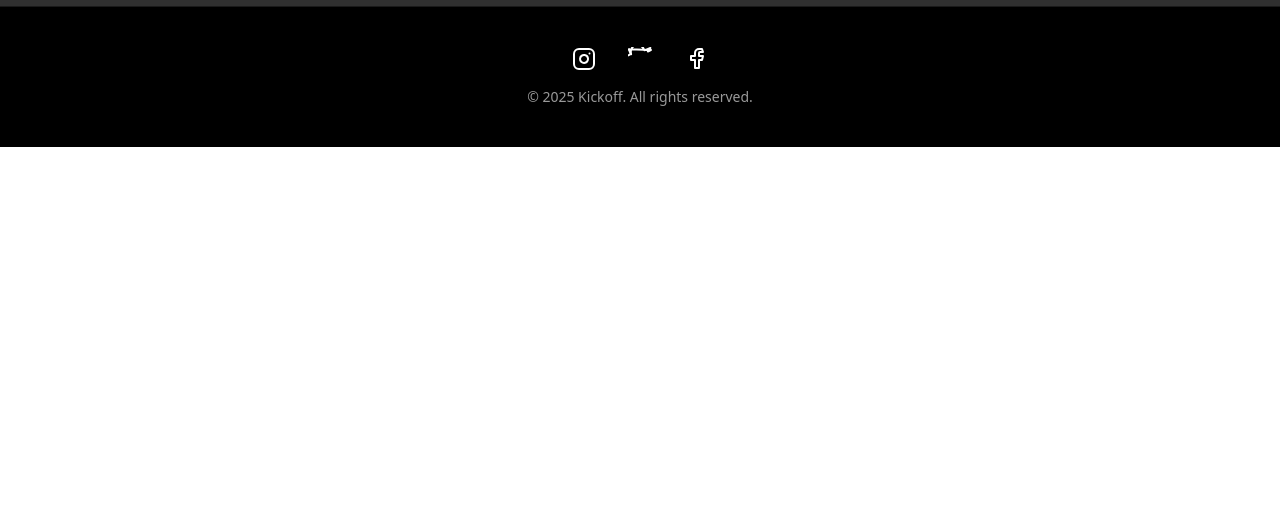
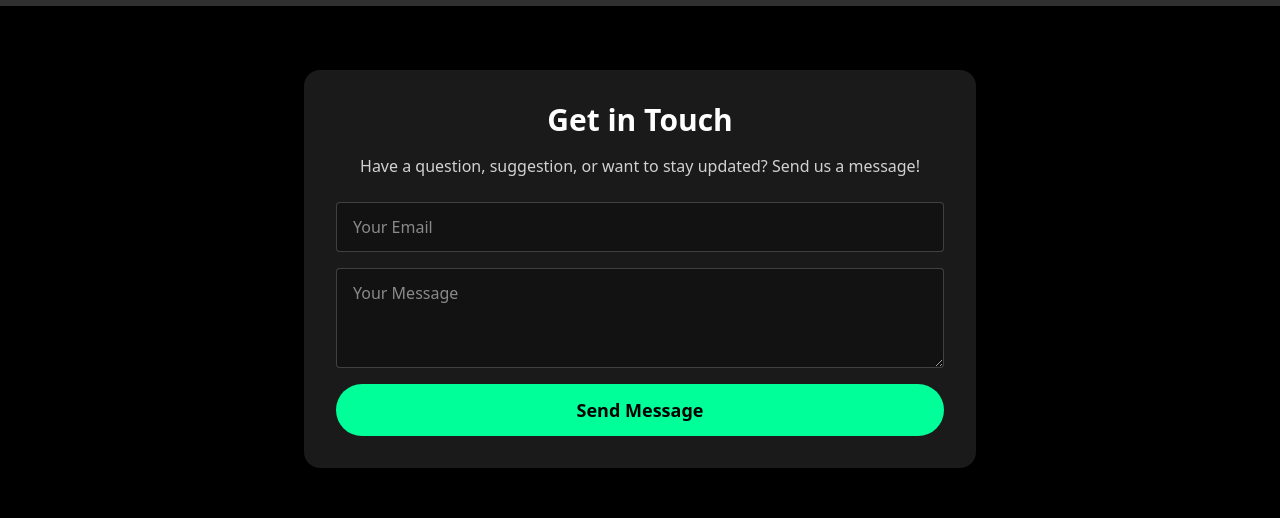
Before and after one commit to Shazaanashraff/kickoff_ecommerce_client, a React (Vite) app: page /about in a window 1280 px wide. Shown: the part 1610-2128 px from the top of the page. Before the commit the page ends 1757 px from the top, so only its background shows below. Built offline with nearby package versions, Linux system fonts and the light colour scheme; no server answers; grey boxes are pictures that could not be loaded.

Commit message:
changed fonts

```diff
--- a/index.html
+++ b/index.html
@@ -5,6 +5,7 @@
     <link rel="icon" type="image/svg+xml" href="/vite.svg" />
     <meta name="viewport" content="width=device-width, initial-scale=1.0" />
     <link href="/src/index.css" rel="stylesheet">
+    <link href="https://fonts.googleapis.com/css2?family=Montserrat:ital,wght@0,100..900;1,100..900&display=swap" rel="stylesheet" />
     <title>Vite + React</title>
   </head>
   <body>
--- /dev/null
+++ b/src/components/(Shop)/CallToAction.jsx
@@ -0,0 +1,68 @@
+import React, { useState } from 'react';
+import { useNavigate } from 'react-router-dom';
+import axios from 'axios';
+
+const CallToAction = () => {
+  const [email, setEmail] = useState('');
+  const [message, setMessage] = useState('');
+  const [loading, setLoading] = useState(false);
+  const [success, setSuccess] = useState(null);
+  const [error, setError] = useState(null);
+  const navigate = useNavigate();
+
+  const handleSubmit = async (e) => {
+    e.preventDefault();
+    setLoading(true);
+    setSuccess(null);
+    setError(null);
+    try {
+      const res = await axios.post('http://localhost:5001/api/contact', { email, message });
+      if (res.data.success) {
+        setSuccess('Your message has been sent!');
+        setEmail('');
+        setMessage('');
+      } else {
+        setError(res.data.message || 'Failed to send message.');
+      }
+    } catch (err) {
+      setError(err.response?.data?.message || err.message);
+    } finally {
+      setLoading(false);
+    }
+  };
+
+  return (
+    <section id="calltoaction" className="max-w-2xl mx-auto my-16 bg-white/10 rounded-2xl p-8 shadow-lg flex flex-col items-center">
+      <h2 className="text-3xl font-bold text-white mb-4 text-center">Get in Touch</h2>
+      <p className="text-white/80 mb-6 text-center">Have a question, suggestion, or want to stay updated? Send us a message!</p>
+      <form onSubmit={handleSubmit} className="w-full flex flex-col gap-4">
+        <input
+          type="email"
+          placeholder="Your Email"
+          value={email}
+          onChange={e => setEmail(e.target.value)}
+          className="bg-black/30 border border-white/20 rounded px-4 py-3 text-white focus:outline-none"
+          required
+        />
+        <textarea
+          placeholder="Your Message"
+          value={message}
+          onChange={e => setMessage(e.target.value)}
+          className="bg-black/30 border border-white/20 rounded px-4 py-3 text-white focus:outline-none min-h-[100px]"
+          required
+        />
+        <button
+          type="submit"
+          className="bg-[#00FF99] text-black font-semibold rounded-full px-6 py-3 text-lg hover:bg-[#00E589] transition"
+          disabled={loading}
+        >
+          {loading ? 'Sending...' : 'Send Message'}
+        </button>
+        {success && <div className="text-green-400 text-center mt-2">{success}</div>}
+        {error && <div className="text-red-400 text-center mt-2">{error}</div>}
+      </form>
+    </section>
+  );
+};
+
+export default CallToAction;
--- a/src/components/(Shop)/Footer.jsx
+++ b/src/components/(Shop)/Footer.jsx
@@ -1,8 +1,9 @@
 import React from 'react';
 import { Instagram, Twitter, Facebook } from 'lucide-react';
 
-const Footer = () => (
-  <footer className="bg-black border-t border-white/10 py-8 px-4 mt-16">
+const Footer = ({ SignupForDeals }) => (
+  <footer className="py-10 bg-black/80 border-t border-white/10 flex flex-col items-center">
+    {SignupForDeals && <SignupForDeals />}
     <div className="max-w-7xl mx-auto flex flex-col md:flex-row items-center justify-between gap-4">
       <div className="text-white/80 text-sm">&copy; {new Date().getFullYear()} Kickoff Ecommerce. All rights reserved.</div>
       <div className="flex gap-6 items-center">
--- a/src/components/(Shop)/Navbar.jsx
+++ b/src/components/(Shop)/Navbar.jsx
@@ -106,7 +106,7 @@ const Navbar = () => {
               </div>
 
               <motion.a
-                href="#"
+                href="#calltoaction"
                 whileHover={{ scale: 1.05 }}
                 className="bg-white text-black rounded-full px-4 py-1 text-xs font-semibold shadow transition hover:bg-gray-100 ml-2"
                 style={{ fontFamily: 'Space Grotesk, sans-serif' }}
--- a/src/index.css
+++ b/src/index.css
@@ -1 +1,5 @@
 @import "tailwindcss";
+
++html, body {
+  font-family: 'Montserrat', Arial, Helvetica, sans-serif;
+}
--- a/src/pages/(Shop)/About.jsx
+++ b/src/pages/(Shop)/About.jsx
@@ -1,6 +1,7 @@
 import React from 'react';
 import Navbar from '../../components/(Shop)/Navbar';
 import { motion, useViewportScroll, useTransform } from 'framer-motion';
+import CallToAction from '../../components/(Shop)/CallToAction';
 
 const heroImg = 'https://images.unsplash.com/photo-1517649763962-0c623066013b?auto=format&fit=crop&w=900&q=80'; // placeholder
 const jerseyImg = 'https://images.unsplash.com/photo-1506744038136-46273834b3fb?auto=format&fit=crop&w=800&q=80'; // placeholder
@@ -63,7 +64,7 @@ const About = () => {
             At <span className="font-bold text-[#00FF99]">Kickoff</span>, we believe every jersey tells a story. Our collection is curated for those who live and breathe football, and who demand nothing but the best in quality and design. Each piece is crafted with precision, using premium fabrics and authentic details, so you can wear your passion on and off the pitch.
           </p>
           <p className="text-white/70 text-base">
-            Whether you’re a die-hard supporter or a collector, our jerseys are made to inspire greatness. Experience the difference of true craftsmanship and celebrate the beautiful game with us.
+            Whether you're a die-hard supporter or a collector, our jerseys are made to inspire greatness. Experience the difference of true craftsmanship and celebrate the beautiful game with us.
           </p>
         </motion.div>
         <motion.div
@@ -136,6 +137,7 @@ const About = () => {
       </section>
 
       {/* Social Media Links */}
+      <CallToAction id="calltoaction" />
       <footer className="py-10 bg-black/80 border-t border-white/10 flex flex-col items-center">
         <div className="flex gap-8 mb-4">
           {socialLinks.map(link => (
--- a/src/pages/(Shop)/Home.jsx
+++ b/src/pages/(Shop)/Home.jsx
@@ -5,6 +5,7 @@ import BestSellers from '../../components/(Shop)/BestSellers'
 import CategoriesBento from '../../components/(Shop)/CategoriesBento'
 import FeaturedProducts from '../../components/(Shop)/featuredProducts'
 import Footer from '../../components/(Shop)/Footer'
+import CallToAction from '../../components/(Shop)/CallToAction'
 
 const Home = () => {
   return (
@@ -14,42 +15,26 @@ const Home = () => {
       <BestSellers />
       <CategoriesBento />
       <FeaturedProducts />
-      <CallToAction />
-      <SignupForDeals />
-      <Footer />
+      <CallToAction id="calltoaction" />
+      <Footer SignupForDeals={SignupForDeals} />
     </div>
   )
 }
 
-// Call to Action component
-const CallToAction = () => (
-  <section className="py-16 bg-gradient-to-r from-black via-[#00FF99]/10 to-black text-center">
-    <h2 className="text-4xl md:text-5xl font-bold mb-6 text-white">Unleash Your Passion for Football</h2>
-    <p className="text-white/80 text-lg mb-8">Shop the latest premium jerseys and exclusive drops.</p>
-    <a
-      href="/products"
-      className="inline-block bg-[#00FF99] text-black font-semibold rounded-full px-10 py-4 text-xl shadow-lg hover:bg-[#00e68a] transition"
-    >
-      Shop Now
-    </a>
-  </section>
-);
-
-// Signup for Deals component
+// Signup for Deals component (smaller version)
 const SignupForDeals = () => (
-  <section className="py-16 bg-black text-center border-t border-white/10">
-    <h3 className="text-3xl md:text-4xl font-bold mb-4 text-[#00FF99]">Get Notified About New Drops & Deals</h3>
-    <p className="text-white/80 text-lg mb-8">Sign up to be the first to know about new arrivals and exclusive offers.</p>
-    <form className="flex flex-col md:flex-row justify-center items-center gap-4 max-w-xl mx-auto">
+  <section className="py-6 bg-black text-center border-t border-white/10">
+    <h3 className="text-xl md:text-2xl font-bold mb-2 text-[#00FF99]">Get Notified About New Drops & Deals</h3>
+    <form className="flex flex-col md:flex-row justify-center items-center gap-2 max-w-md mx-auto">
       <input
         type="email"
         placeholder="Enter your email"
         required
-        className="px-6 py-3 rounded-full bg-white/10 text-white border border-white/20 focus:outline-none focus:ring-2 focus:ring-[#00FF99] w-full md:w-2/3"
+        className="px-4 py-2 rounded-full bg-white/10 text-white border border-white/20 focus:outline-none focus:ring-2 focus:ring-[#00FF99] w-full md:w-2/3 text-sm"
       />
       <button
         type="submit"
-        className="bg-[#00FF99] text-black font-semibold rounded-full px-8 py-3 text-lg hover:bg-[#00e68a] transition"
+        className="bg-[#00FF99] text-black font-semibold rounded-full px-6 py-2 text-base hover:bg-[#00e68a] transition"
       >
         Sign Up
       </button>
```
